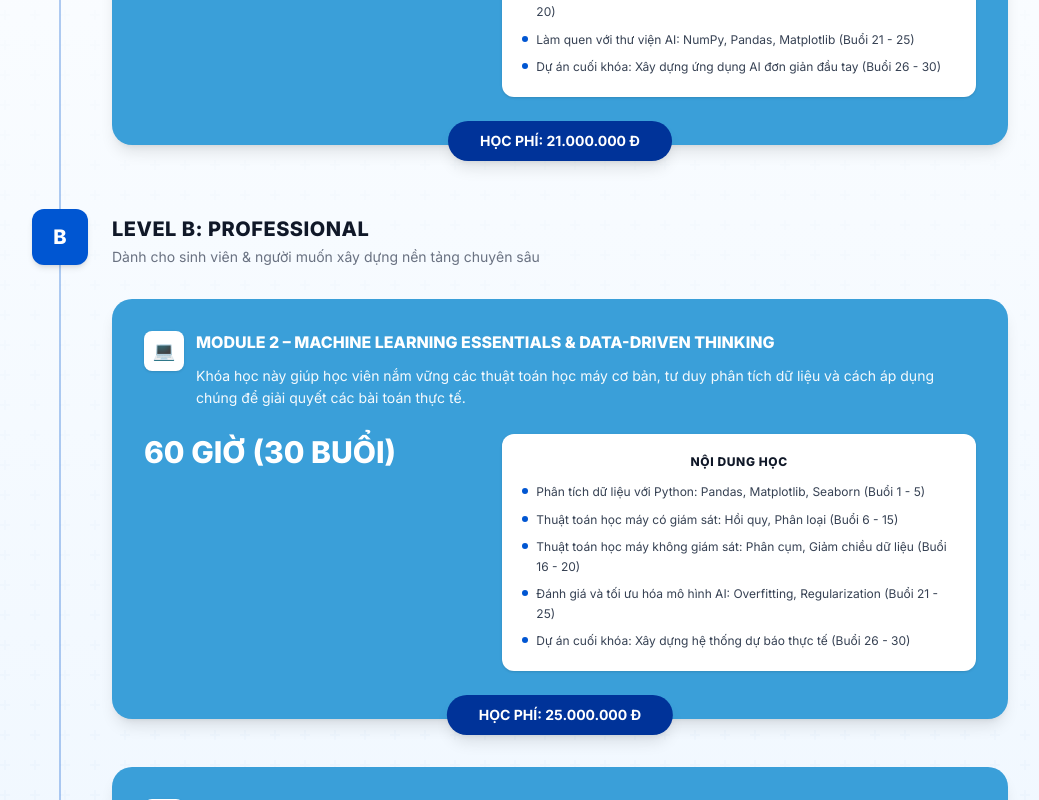
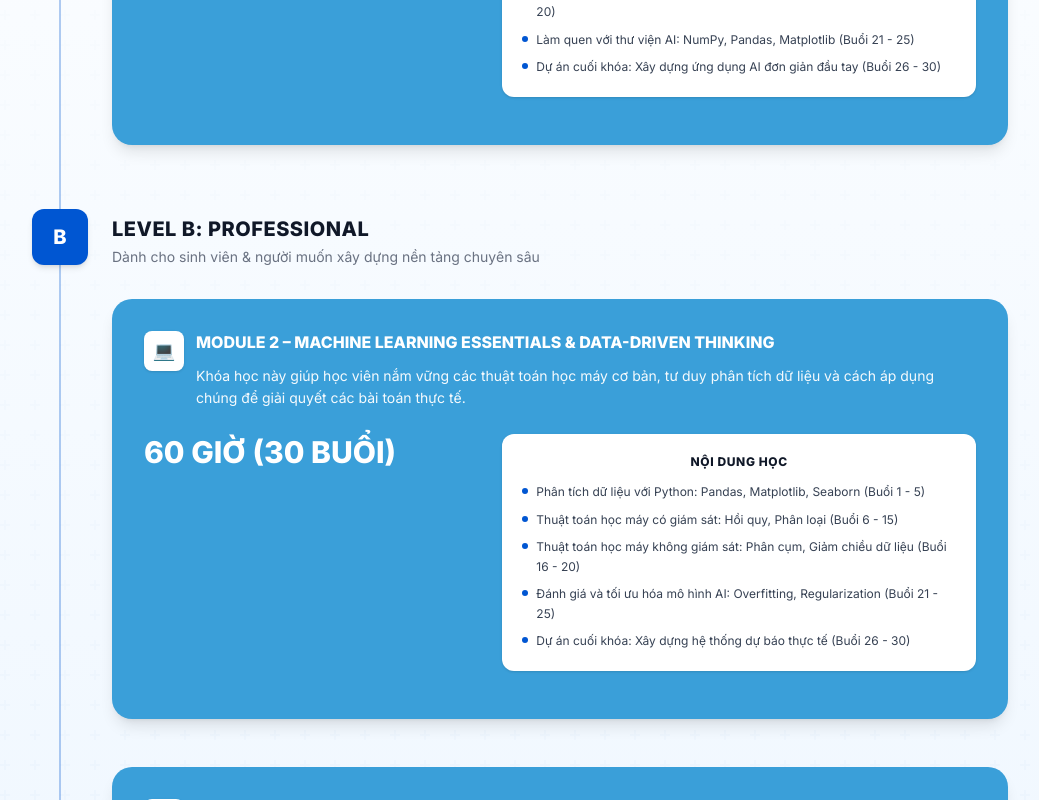
Before and after one commit to hphuc0110/landingai57, a React (Vite) app: page / in a window 1280 px wide. Shown: the part 4520-5320 px from the top of the page, without its empty margins (120-1159 px from the left). Built offline with nearby package versions, Linux system fonts and the light colour scheme; no server answers.

Commit message:
fix price

```diff
--- a/src/components/ModuleCard.tsx
+++ b/src/components/ModuleCard.tsx
@@ -39,11 +39,11 @@ export default function ModuleCard({ module }: ModuleCardProps) {
         </div>
       </div>
 
-      <div className="absolute -bottom-4 left-1/2 w-[calc(100%-2rem)] max-w-xs -translate-x-1/2 sm:w-auto sm:max-w-none">
+      {/* <div className="absolute -bottom-4 left-1/2 w-[calc(100%-2rem)] max-w-xs -translate-x-1/2 sm:w-auto sm:max-w-none">
         <span className="inline-block w-full rounded-full bg-[#003399] px-4 py-2.5 text-center text-xs font-bold uppercase text-white shadow-lg sm:w-auto sm:whitespace-nowrap sm:px-8 sm:text-sm">
           Học phí: {module.price} đ
         </span>
-      </div>
+      </div> */}
     </div>
   )
 }
```
